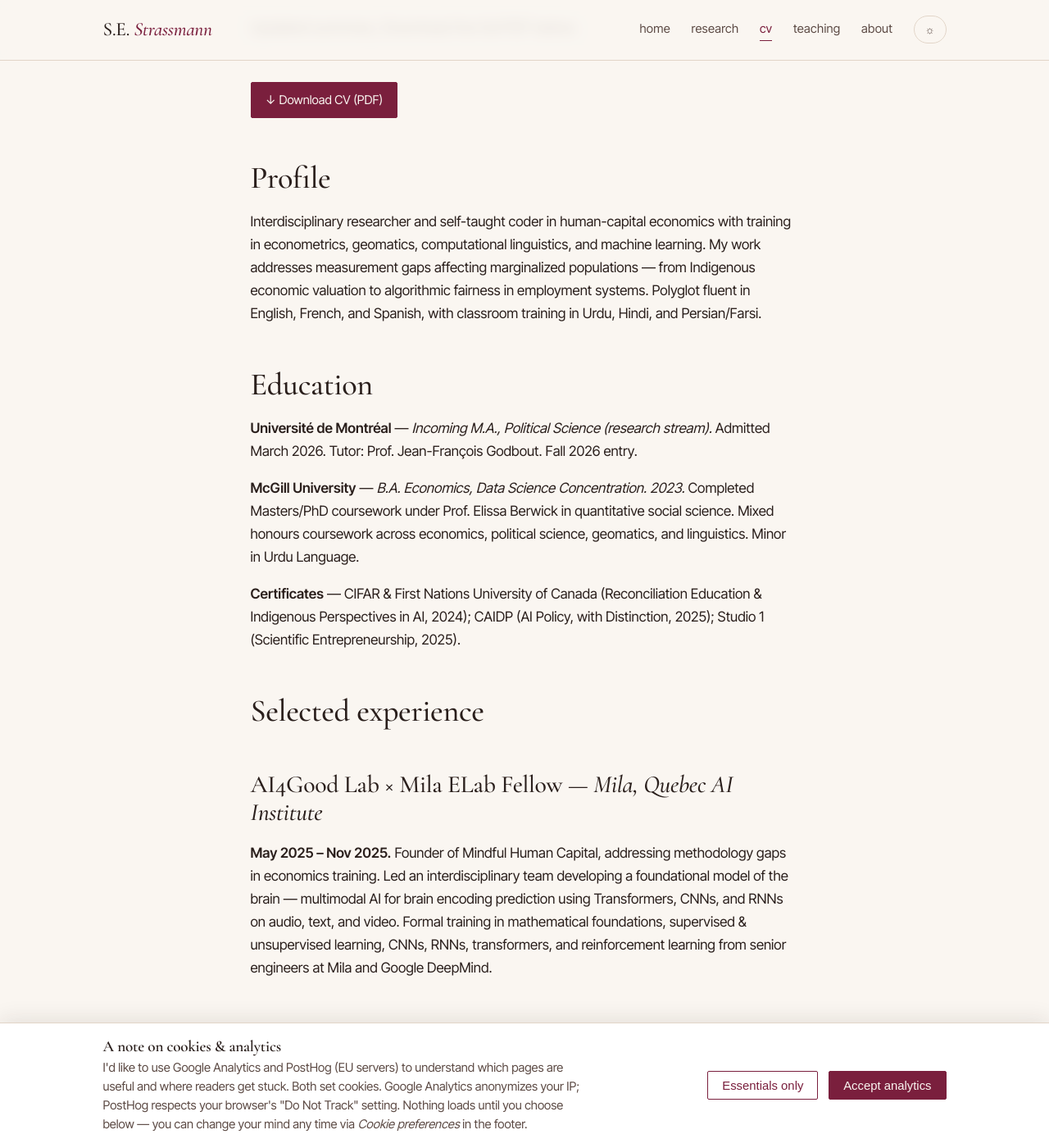
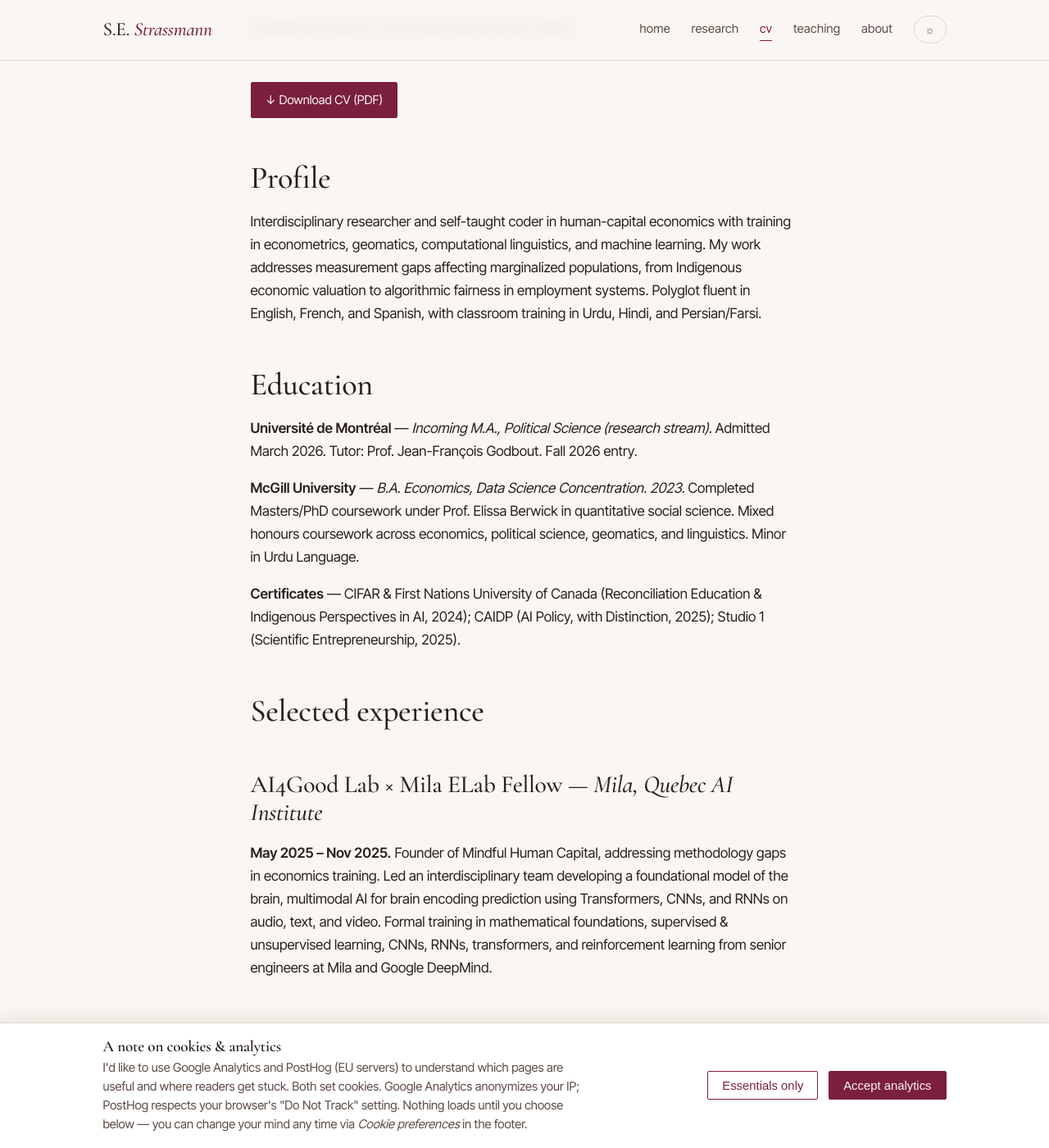
Before and after one commit to sophiestrazie/sophiestrazie.github.io, a Jekyll site: the page built from _pages/cv.md, in a window 1280 px wide and 1400 px high, scrolled down 247 px. Shown: the whole window at 82% size. Built offline with Jekyll 4.4.1, drawn with Linux system fonts in a browser that asks for light colours; some of the changed text lies outside the part shown.

Commit message:
Remove Em Dash

```diff
--- a/_pages/cv.md
+++ b/_pages/cv.md
@@ -15,7 +15,7 @@ permalink: /cv/
 Interdisciplinary researcher and self-taught coder in human-capital economics
 with training in econometrics, geomatics, computational linguistics, and
 machine learning. My work addresses measurement gaps affecting marginalized
-populations — from Indigenous economic valuation to algorithmic fairness in
+populations,  from Indigenous economic valuation to algorithmic fairness in
 employment systems. Polyglot fluent in English, French, and Spanish, with
 classroom training in Urdu, Hindi, and Persian/Farsi.
 
@@ -39,14 +39,14 @@ Distinction, 2025); Studio 1 (Scientific Entrepreneurship, 2025).
 **May 2025 – Nov 2025.**
 Founder of Mindful Human Capital, addressing methodology gaps in economics
 training. Led an interdisciplinary team developing a foundational model of the
-brain — multimodal AI for brain encoding prediction using Transformers, CNNs,
+brain,  multimodal AI for brain encoding prediction using Transformers, CNNs,
 and RNNs on audio, text, and video. Formal training in mathematical
 foundations, supervised &amp; unsupervised learning, CNNs, RNNs, transformers,
 and reinforcement learning from senior engineers at Mila and Google DeepMind.
 
 ### Data Specialist &amp; Executive Support — *Indigenomics Institute &amp; Global Centre for Indigenomics*
 **Sep 2024 – May 2025.**
-Core technical contributor to the $100B Indigenous Economy AI Study — the
+Core technical contributor to the $100B Indigenous Economy AI Study,  the
 first economic study by Indigenous peoples in Canada. Reporting to Carol Anne
 Hilton and AI Advisory Chair K Krasnow Waterman, introduced innovative data
 sovereignty frameworks. Methodological contributions allowed the study to ship
```
Also changed, not shown: other parts of _pages/cv.md (+2 -2 lines), _pages/about.md (+4 -3 lines), _pages/research.md (+3 -4 lines).
